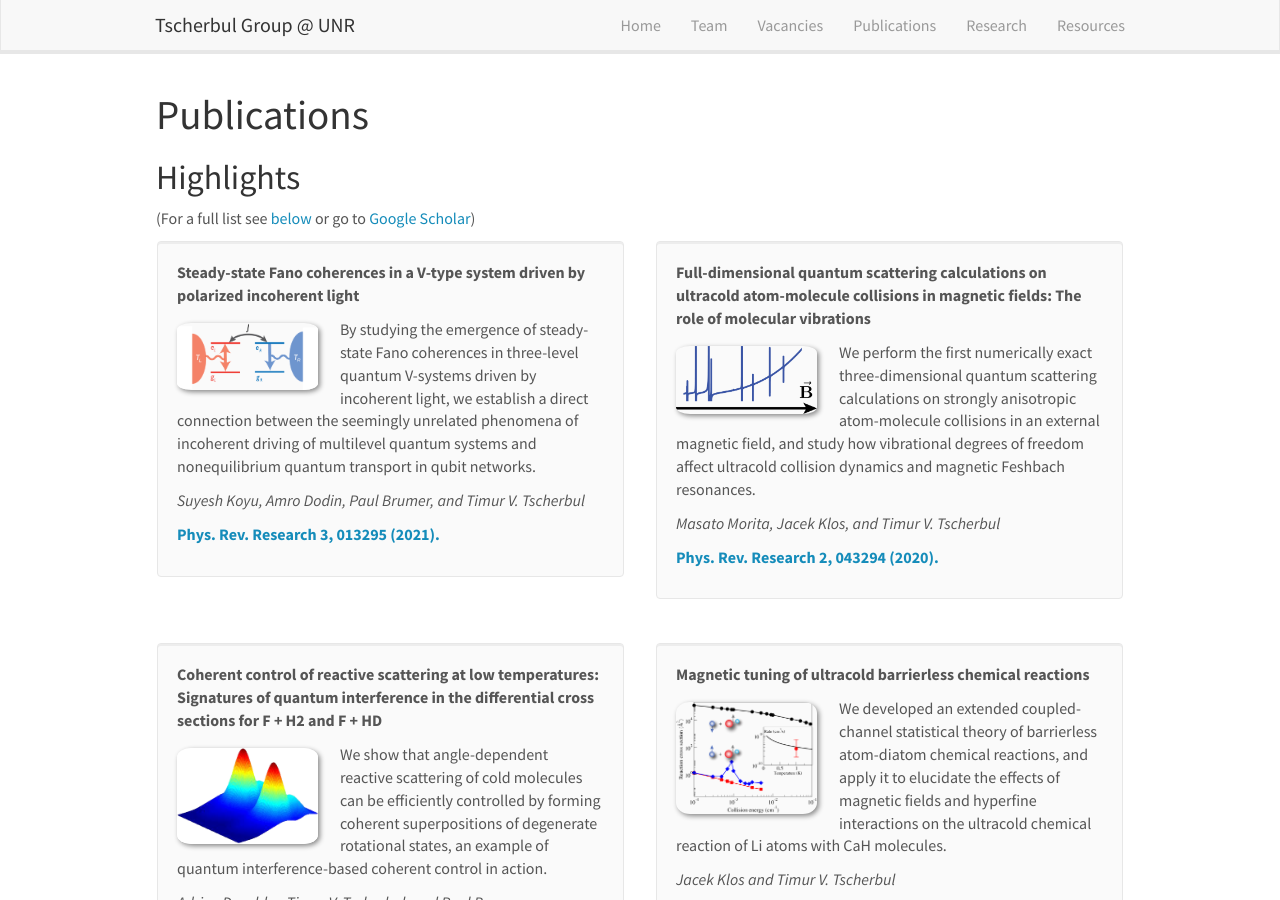
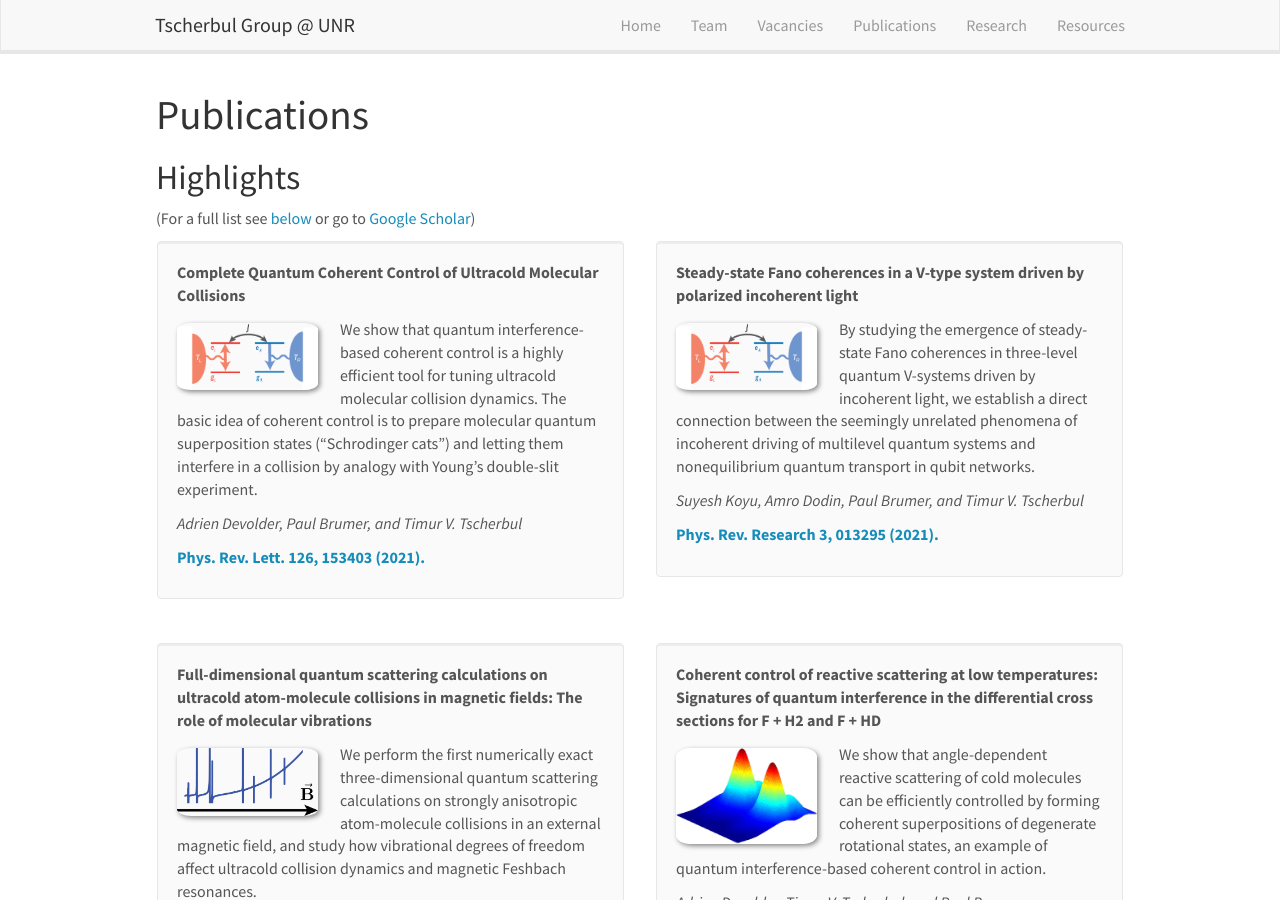
Before and after one commit to tscherbul/tscherbul.github.io, a Jekyll site: the page built from _pages/publications.md, in a window 1280 px wide and 900 px high. Built offline with Jekyll 4.4.1, drawn with Linux system fonts in a browser that asks for light colours; nearby versions of some CDN libraries; some of the changed text lies outside the part shown.

Commit message:
Update publist.yml

```diff
--- a/_data/publist.yml
+++ b/_data/publist.yml
@@ -1,3 +1,13 @@
+- title: "Complete Quantum Coherent Control of Ultracold Molecular Collisions"
+  image: 2021-PRR-Vsystem.png
+  description: We show that quantum interference-based coherent control is a highly efficient tool for tuning ultracold molecular collision dynamics. The basic idea of coherent control is to prepare molecular quantum superposition states ("Schrodinger cats") and letting them interfere in a collision by analogy with Young's double-slit experiment.
+  authors: Adrien Devolder, Paul Brumer, and Timur V. Tscherbul
+  link:
+    url: https://journals.aps.org/prl/abstract/10.1103/PhysRevLett.126.153403
+    display:  Phys. Rev. Lett. 126, 153403 (2021).
+  highlight: 1
+  news2:
+
 - title: "Steady-state Fano coherences in a V-type system driven by polarized incoherent light"
   image: 2021-PRR-Vsystem.png
   description: By studying the emergence of steady-state Fano coherences in three-level quantum V-systems driven by incoherent light, we establish a direct connection between the seemingly unrelated phenomena of incoherent driving of multilevel quantum systems and nonequilibrium quantum transport in qubit networks.
```
